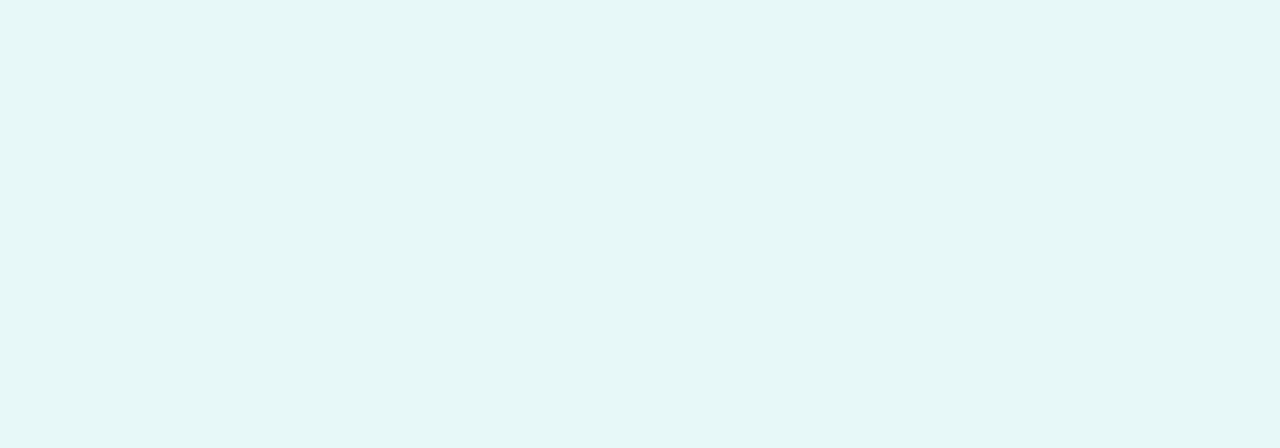
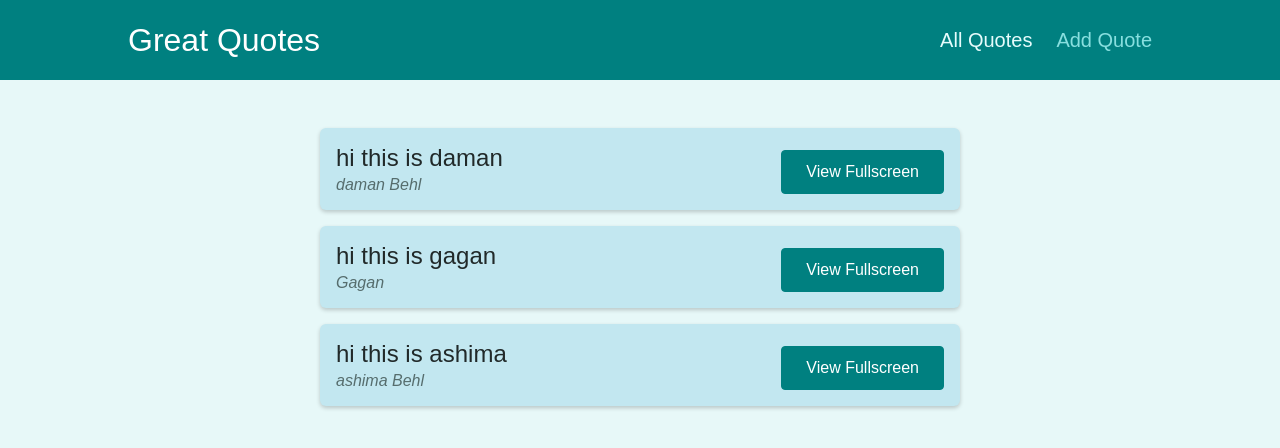
Before and after one commit to damanbehl/react-router-spa, a React (Create React App) app: page /quotes in a window 1280 px wide. Shown: the top 448 px of the page. Built offline with nearby package versions, Linux system fonts and the light colour scheme.

Commit message:
header, basic routing logic ,more

```diff
--- a/src/App.js
+++ b/src/App.js
@@ -1,8 +1,27 @@
+import QuotesMain from "./pages/Quotes-main";
+import { Route, Switch, Redirect } from "react-router-dom";
+import QuoteDetails from "./pages/QuoteDetails";
+import QuoteForm from "./components/quotes/QuoteForm";
+import Layout from "./components/layout/Layout";
+
 function App() {
   return (
-    <div>
-
-    </div>
+    <Layout>
+      <Switch>
+        <Route path="/" exact>
+          <Redirect to="/quotes" />
+        </Route>
+        <Route path="/quotes" exact>
+          <QuotesMain />
+        </Route>
+        <Route path="/quotes/:quoteId">
+          <QuoteDetails />
+        </Route>
+        <Route path="/new-quote">
+          <QuoteForm />
+        </Route>
+      </Switch>
+    </Layout>
   );
 }
 
--- /dev/null
+++ b/src/components/layout/Layout.js
@@ -0,0 +1,14 @@
+import MainNavigation from "./MainNavigation";
+import { Fragment } from "react";
+import classes from "./Layout.module.css";
+
+const Layout = (props) => {
+  return (
+    <Fragment>
+      <MainNavigation />
+      <main className={classes.main}>{props.children}</main>
+    </Fragment>
+  );
+};
+
+export default Layout;
--- /dev/null
+++ b/src/components/layout/MainNavigation.js
@@ -0,0 +1,25 @@
+import { NavLink } from "react-router-dom";
+import classes from "./MainNavigation.module.css";
+
+const MainNavigation = () => {
+  return (
+    <header className={classes.header}>
+      <div className={classes.logo}>Great Quotes</div>
+      <nav className={classes.nav}>
+        <ul>
+          <li>
+            <NavLink activeClassName={classes.active} to="/quotes">
+              All Quotes
+            </NavLink>
+          </li>
+          <li>
+            <NavLink activeClassName={classes.active} to="/new-quote">
+              Add Quote
+            </NavLink>
+          </li>
+        </ul>
+      </nav>
+    </header>
+  );
+};
+export default MainNavigation;
--- a/src/components/quotes/HighlightedQuote.js
+++ b/src/components/quotes/HighlightedQuote.js
@@ -1,4 +1,4 @@
-import classes from './HighlightedQuote.module.css';
+import classes from "./HighlightedQuote.module.css";
 
 const HighlightedQuote = (props) => {
   return (
--- a/src/components/quotes/QuoteItem.js
+++ b/src/components/quotes/QuoteItem.js
@@ -1,4 +1,5 @@
-import classes from './QuoteItem.module.css';
+import classes from "./QuoteItem.module.css";
+import { Link } from "react-router-dom";
 
 const QuoteItem = (props) => {
   return (
@@ -9,9 +10,9 @@ const QuoteItem = (props) => {
         </blockquote>
         <figcaption>{props.author}</figcaption>
       </figure>
-      <a className='btn'>
+      <Link className="btn" to={"/quotes/" + props.id}>
         View Fullscreen
-      </a>
+      </Link>
     </li>
   );
 };
--- a/src/index.js
+++ b/src/index.js
@@ -1,6 +1,11 @@
-import ReactDOM from 'react-dom';
+import ReactDOM from "react-dom";
+import { BrowserRouter } from "react-router-dom";
+import "./index.css";
+import App from "./App";
 
-import './index.css';
-import App from './App';
-
-ReactDOM.render(<App />, document.getElementById('root'));
+ReactDOM.render(
+  <BrowserRouter>
+    <App />
+  </BrowserRouter>,
+  document.getElementById("root")
+);
--- /dev/null
+++ b/src/pages/QuoteDetails.js
@@ -0,0 +1,26 @@
+import { Fragment } from "react";
+import { useParams, Route } from "react-router-dom";
+import HighlightedQuote from "../components/quotes/HighlightedQuote";
+import NoQuotesFound from "../components/quotes/NoQuotesFound";
+import { dummyQuotes } from "../pages/Quotes-main";
+import Comments from "../components/comments/Comments";
+
+const QuoteDetails = () => {
+  const params = useParams();
+  const quote = dummyQuotes.find((quote) => quote.id === params.quoteId);
+  let limeLight;
+  if (quote) {
+    limeLight = (
+      <Fragment>
+        <HighlightedQuote author={quote.author} text={quote.text} />
+        <Route path="/quotes/:quoteId/comments">
+          <Comments />
+        </Route>
+      </Fragment>
+    );
+  } else {
+    limeLight = <NoQuotesFound />;
+  }
+  return <Fragment>{limeLight}</Fragment>;
+};
+export default QuoteDetails;
--- /dev/null
+++ b/src/pages/Quotes-main.js
@@ -0,0 +1,13 @@
+import QuoteList from "../components/quotes/QuoteList";
+
+export const dummyQuotes = [
+  { id: "q1", author: "daman Behl", text: "hi this is daman" },
+  { id: "q2", author: "Gagan", text: "hi this is gagan" },
+  { id: "q3", author: "ashima Behl", text: "hi this is ashima" },
+];
+
+const QuotesMain = () => {
+  return <QuoteList quotes={dummyQuotes} />;
+};
+
+export default QuotesMain;
```
Also changed, not shown: src/components/quotes/QuoteForm.js (+9 -9 lines).
